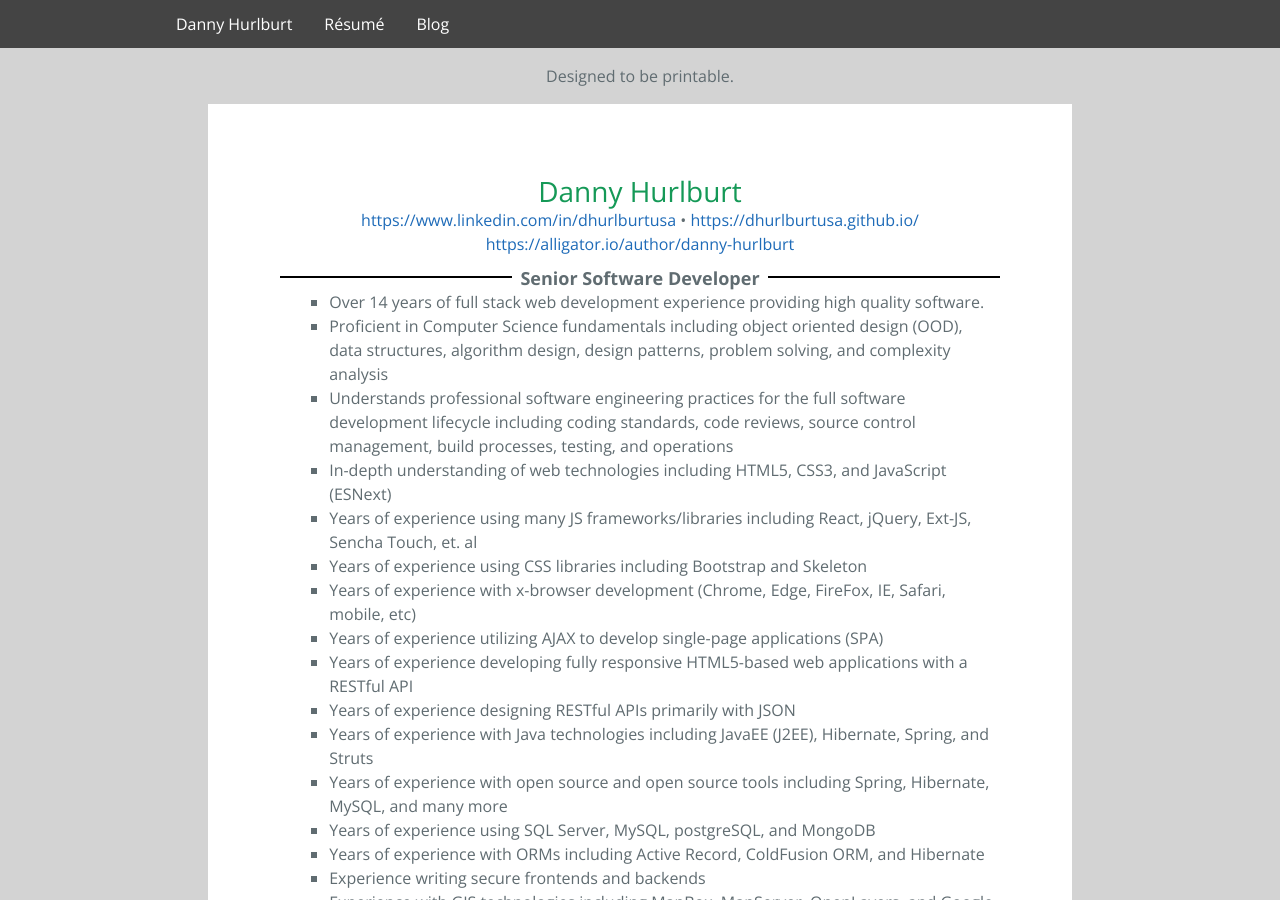
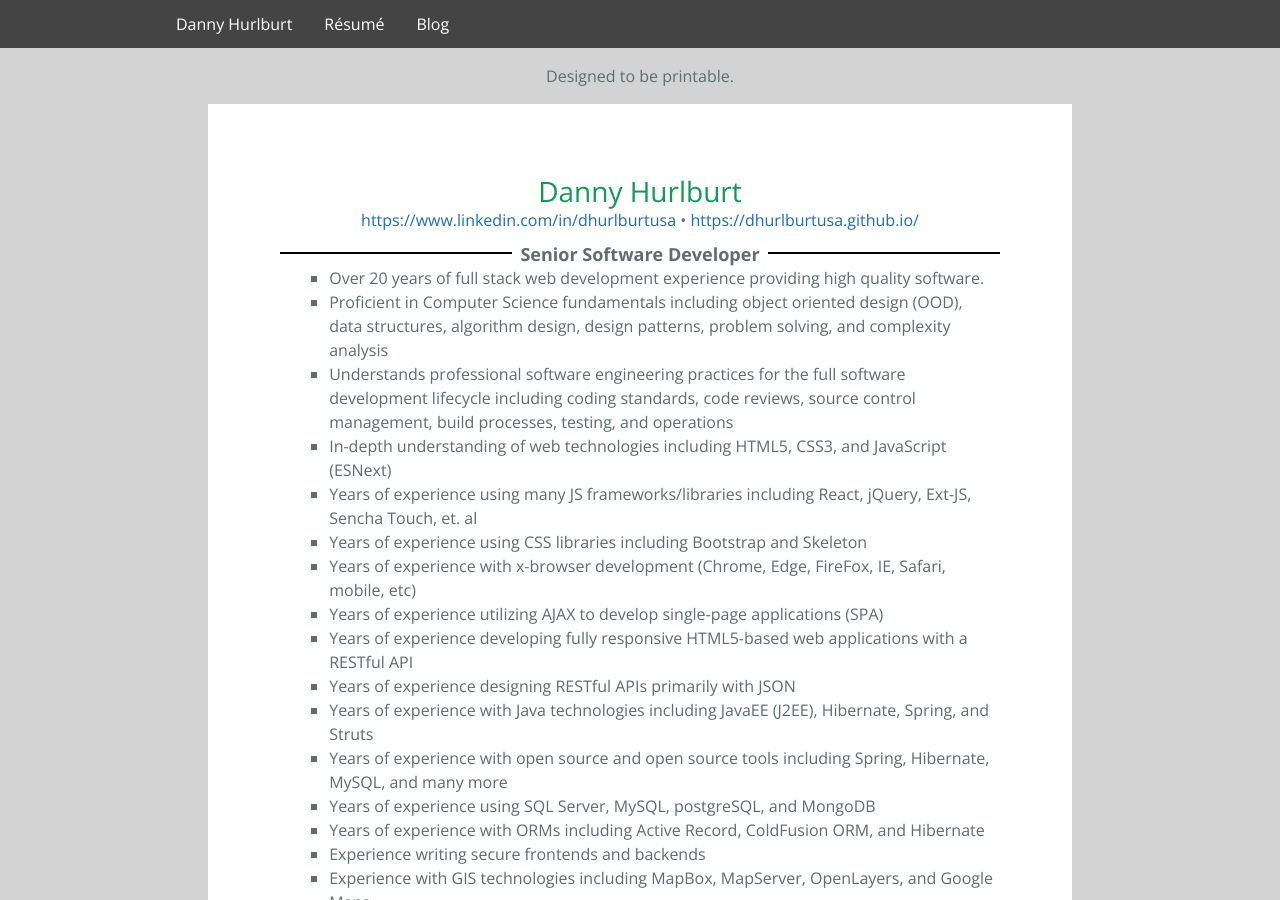
Before and after one commit to dhurlburtusa/dhurlburtusa.github.io, a Jekyll site: the page built from resume/index.html, in a window 1280 px wide and 900 px high. Built offline with Jekyll 4.4.1, drawn with Linux system fonts in a browser that asks for light colours.

Commit message:
Update résumé

```diff
--- a/resume/index.html
+++ b/resume/index.html
@@ -108,12 +108,14 @@
       <div class="Resume-contact">
         <a href="https://www.linkedin.com/in/dhurlburtusa" rel="noopener" target="linkedin">https://www.linkedin.com/in/dhurlburtusa</a> &bull;
         <a href="https://dhurlburtusa.github.io/" rel="noopener" target="github">https://dhurlburtusa.github.io/</a>
+        <!--
         <a href="https://alligator.io/author/danny-hurlburt" rel="noopener" target="github">https://alligator.io/author/danny-hurlburt</a>
+        -->
       </div>
       <div class="Resume-job">
         <div class="Resume-job-title"><p>Senior Software Developer</p></div>
         <ul>
-          <li>Over 14 years of full stack web development experience providing high quality software.</li>
+          <li>Over 20 years of full stack web development experience providing high quality software.</li>
           <li>
             Proficient in Computer Science fundamentals including object oriented design (OOD), data structures, algorithm design,
             design patterns, problem solving, and complexity analysis
```
